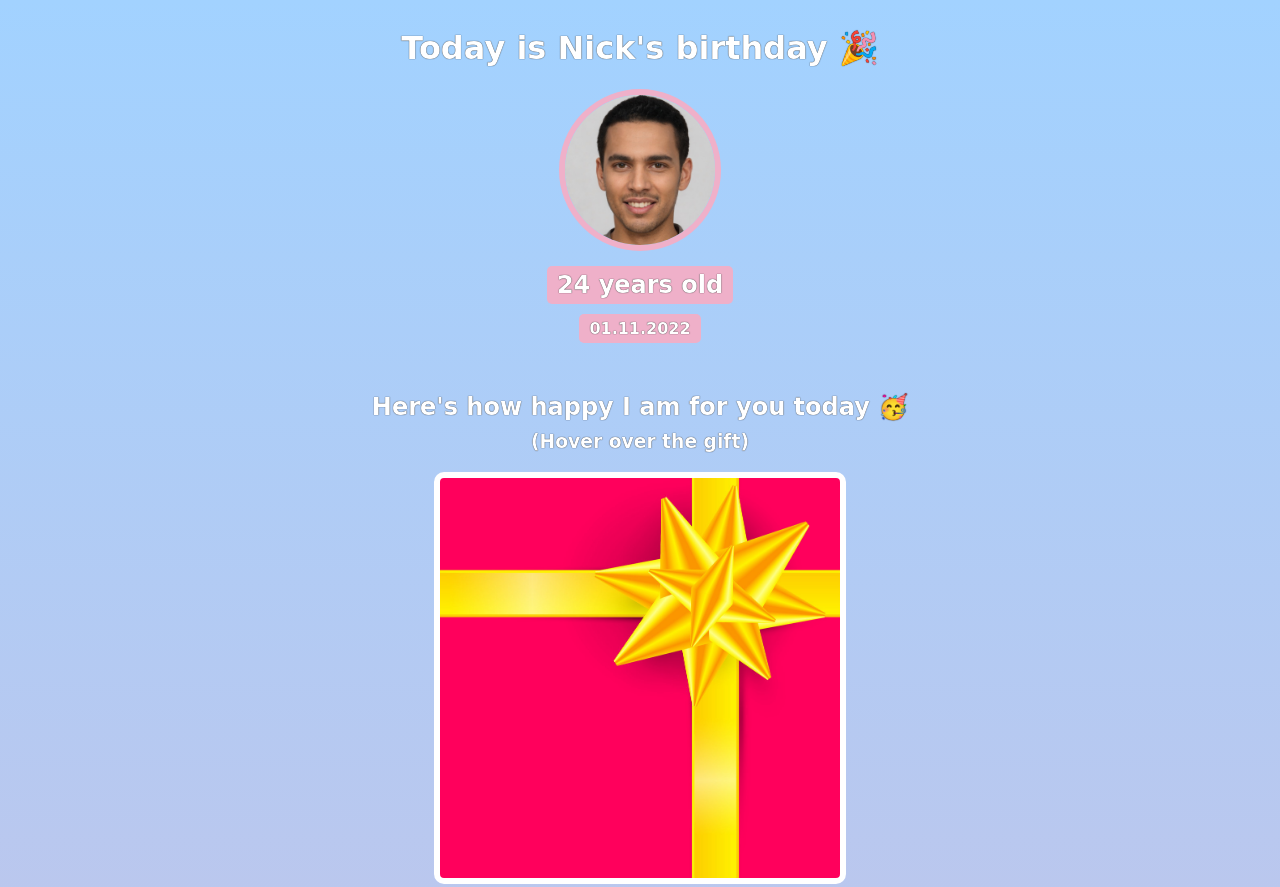
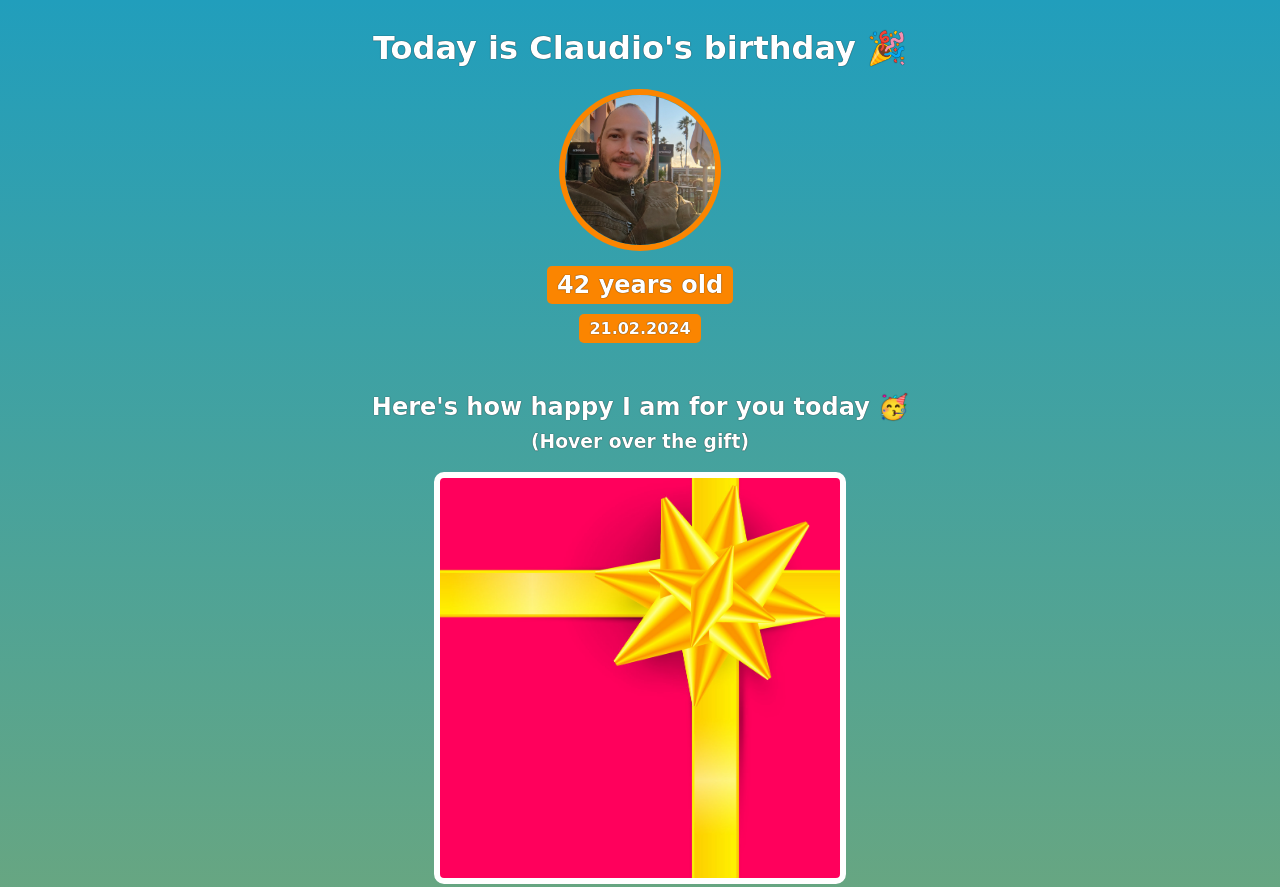
Before and after one commit to ClaudioCeppi83/birthday-gift-site, a website built with Vite: page index.html in a window 1280 px wide. Shown: the top 887 px of the page. Built offline with nearby package versions, Linux system fonts and the light colour scheme; a web font is replaced by a local one.

Commit message:
ITD changes

```diff
--- a/index.html
+++ b/index.html
@@ -1,7 +1,8 @@
 <!DOCTYPE html>
 <html>
 	<head>
-		<title>Happy Birthday Nick!</title>
+		<link rel="icon" type="ico" href="images/icons8-birthday-cake-pulsar-color-70.ico">
+		<title>Happy Birthday Claudio!</title>
 		<link rel="preconnect" href="https://fonts.googleapis.com">
 		<link rel="preconnect" href="https://fonts.gstatic.com" crossorigin>
 		<link href="https://fonts.googleapis.com/css2?family=Happy+Monkey&display=swap" rel="stylesheet">
@@ -9,10 +10,10 @@
 	</head>
 	<body>
 		<div id="header">
-            <h1>Today is Nick's birthday 🎉</h1>
-            <img id="bff-img" src="images/nick.jpg">
-            <h2 id="bday-age">24 years old</h2>
-            <h4 id="bday-date">01.11.2022</h4>
+			<h1>Today is Claudio's birthday 🎉</h1>
+			<img id="bff-img" src="images/claudio.webp">
+			<h2 id="bday-age">42 years old</h2>
+			<h4 id="bday-date">21.02.2024</h4>
 		</div>
 
 		<div class="gift-section">
--- a/styles.css
+++ b/styles.css
@@ -1,7 +1,7 @@
 body {
 	text-align: center;
 	font-family: 'Happy Monkey', cursive;
-    background: linear-gradient(#a2d2ff, #EFB0C9);
+	background: linear-gradient(#219ebc, #ffb703);
 	color: #ffffff;
 }
 
@@ -12,12 +12,12 @@ h1, h2, h3, h4, p {
 #bff-img {
 	width: 150px;
 	border-radius: 50%;
-    border: 6px solid #EFB0C9;
+	border: 6px solid #fb8500;
 	margin-bottom: 10px;
 }
 
 #bday-age {
-    background: #EFB0C9;
+	background: #fb8500;
 	padding: 5px 10px;
 	border-radius: 5px;
 	margin: 5px 0 10px 0;
@@ -25,7 +25,7 @@ h1, h2, h3, h4, p {
 
 #bday-date {
 	margin: 0;
-    background: #EFB0C9;
+	background: #fb8500;
 	padding: 5px 10px;
 	border-radius: 5px;
 }
```
Also changed, not shown: images/claudio.webp (added), images/icons8-birthday-cake-pulsar-color-70.ico (added), images/nick.jpg (deleted). Lines whose indentation alone changed are shown as unchanged.
